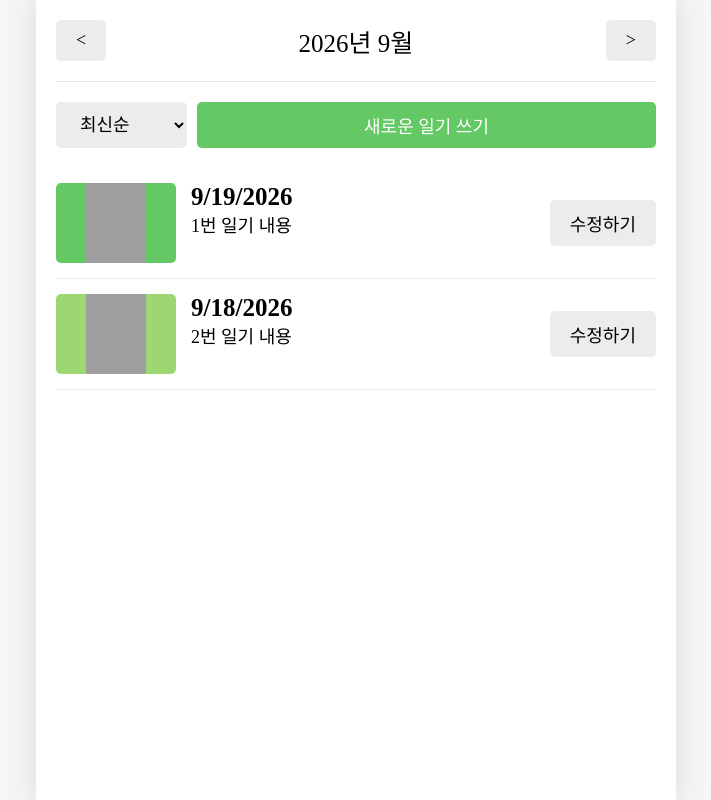
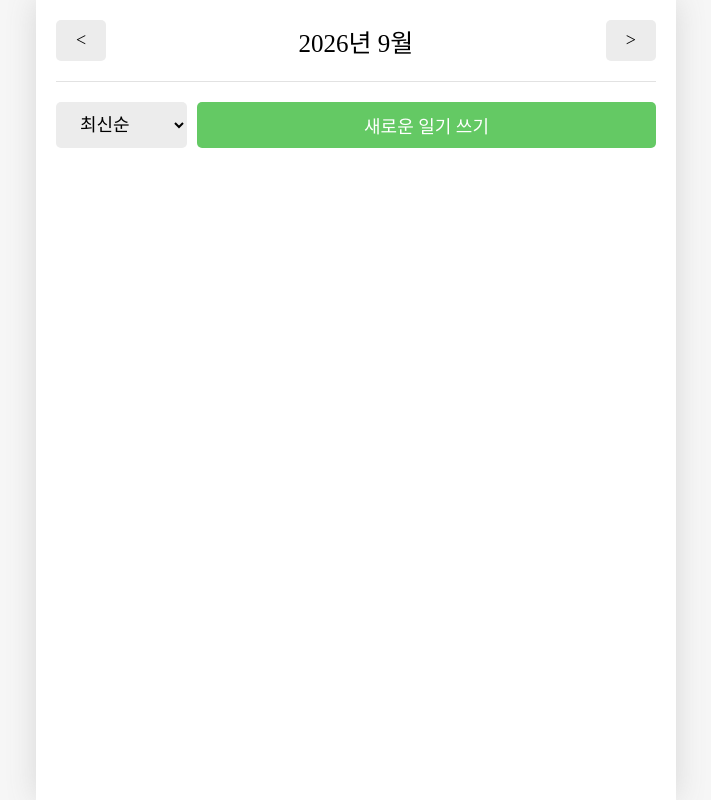
Before and after one commit to kdh100506/React, a React (Vite) app in the folder section12/: page / in a window 1280 px wide. Shown: the whole page, without its empty margins (284-995 px from the left). Built offline with nearby package versions, Linux system fonts and the light colour scheme; grey boxes are pictures that could not be loaded; a web font is replaced by a local one.

Commit message:
section12-17

```diff
--- a/section12/src/App.jsx
+++ b/section12/src/App.jsx
@@ -1,5 +1,5 @@
 import './App.css';
-import { useReducer, useRef, createContext } from 'react';
+import { useReducer, useRef, createContext, useEffect, useState } from 'react';
 import { Routes, Route, data } from 'react-router-dom';
 import Home from './pages/Home';
 import New from './pages/New';
@@ -7,47 +7,89 @@
 import Notfound from './pages/Notfound';
 import Edit from './pages/Edit';
 
-const mockData = [
-  {
-    id: 1,
-    createdDate: new Date('2026-09-19').getTime(),
-    emotionId: 1,
-    content: '1번 일기 내용',
-  },
-  {
-    id: 2,
-    createdDate: new Date('2026-09-18').getTime(),
-    emotionId: 2,
-    content: '2번 일기 내용',
-  },
-  {
-    id: 3,
-    createdDate: new Date('2026-08-18').getTime(),
-    emotionId: 3,
-    content: '3번 일기 내용',
-  },
-];
+function reducer(state, action) {
+  let nextState;
+  switch (action.type) {
+    case 'INIT':
+      return action.data;
+    case 'CREATE': {
+      nextState = [...state, action.data];
+      break;
+    }
+    case 'UPDATE': {
+      nextState = state.map((item) =>
+        String(item.id) === String(action.data.id) ? action.data : item,
+      );
+      break;
+    }
 
-function reducer(state, action) {
-  switch (action.type) {
-    case 'CREATE':
-      return [...state, action.data];
-    case 'UPDATE':
-      return state.map((item) => (String(item.id) === String(action.data.id) ? action.data : item));
-    case 'DELETE':
-      return state.filter((item) => String(item.id) !== String(action.id));
+    case 'DELETE': {
+      nextState = state.filter((item) => String(item.id) !== String(action.id));
+      break;
+    }
+
     default:
       return state;
   }
+  localStorage.setItem('diary', JSON.stringify(nextState));
+  return nextState;
 }
 
 export const DiaryStateContext = createContext();
 export const DiaryDispatchContext = createContext();
 
 function App() {
-  const [data, dispatch] = useReducer(reducer, mockData);
+  const [isLoading, setIsLoading] = useState(true);
+  const [data, dispatch] = useReducer(reducer, []);
 
-  const idRef = useRef(4);
+  const idRef = useRef();
+
+  useEffect(() => {
+    const storedData = localStorage.getItem('diary');
+    if (!storedData) {
+      idRef.current = 1;
+      setIsLoading(false);
+      return;
+    }
+
+    const parsedData = JSON.parse(storedData);
+
+    if (!Array.isArray(parsedData)) {
+      idRef.current = 1;
+      setIsLoading(false);
+      return;
+    }
+
+    let maxId = 0;
+    parsedData.forEach((item) => {
+      if (Number(item.id) > maxId) {
+        maxId = Number(item.id);
+      }
+    });
+
+    idRef.current = maxId + 1;
+
+    dispatch({
+      type: 'INIT',
+      data: parsedData,
+    });
+
+    setIsLoading(false);
+  }, []);
+
+  // localStorage.setItem('test', 'hello')
+  // localStorage.setItem(
+  //   'person',
+  //   JSON.stringify({
+  //     name: '이정환',
+  //   }),
+  // );
+
+  // console.log(localStorage.getItem('test'));
+  // console.log(JSON.parse(localStorage.getItem('person')));
+
+  // localStorage.removeItem('test')
+  // localStorage.removeItem('person')
 
   const onCreate = (createdDate, emotionId, content) => {
     dispatch({
@@ -80,6 +122,10 @@
     });
   };
 
+  if (isLoading) {
+    return <div>데이터 로딩중 입니다...</div>
+  }
+
   return (
     <>
       <DiaryStateContext.Provider value={data}>
```
Also changed, not shown: section12/eslint.config.js (+6 -1 lines).
